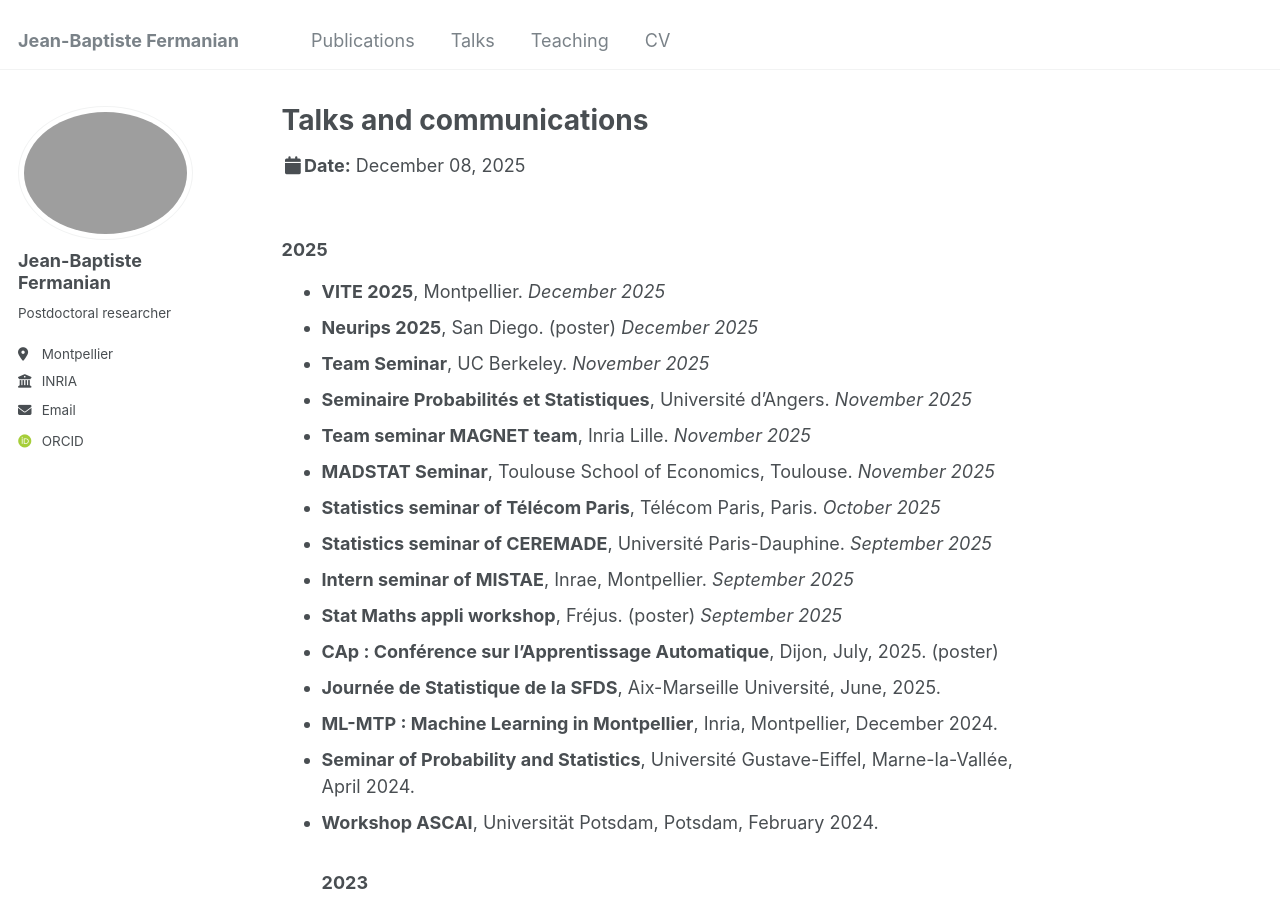
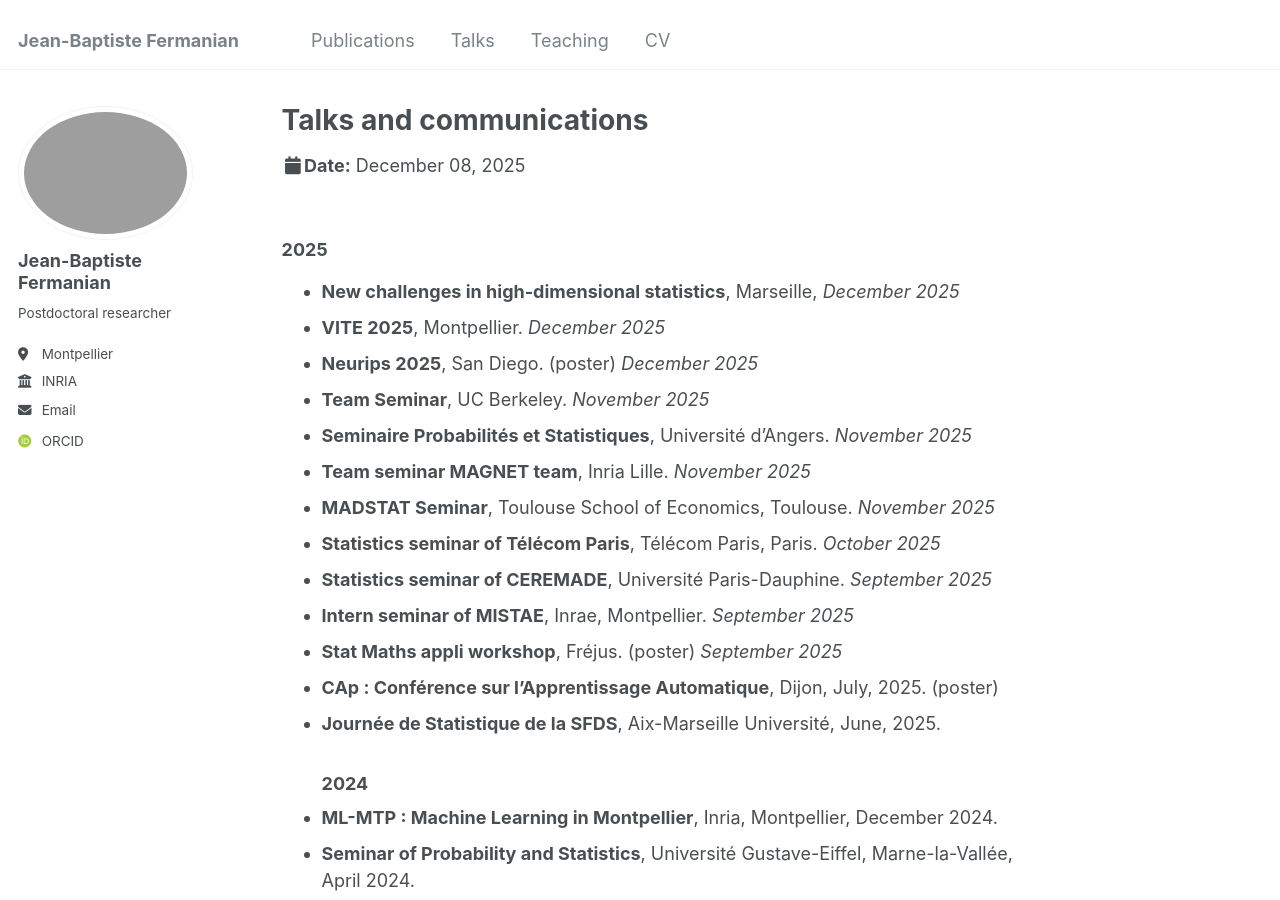
Before and after one commit to jeanbaptistefermanian/jeanbaptistefermanian.github.io, a Jekyll site: the page built from _talks/talks.md, in a window 1280 px wide and 900 px high. Built offline with Jekyll 4.4.1, drawn with Linux system fonts in a browser that asks for light colours; some web fonts are replaced.

Commit message:
add years in talks

```diff
--- a/_talks/talks.md
+++ b/_talks/talks.md
@@ -7,6 +7,7 @@ redirect_from:
 ---
 
 ### 2025
+- **New challenges in high-dimensional statistics**, Marseille, *December 2025*
 - **VITE 2025**, Montpellier. *December 2025*
 - **Neurips 2025**, San Diego. (poster) *December 2025*
 - **Team Seminar**, UC Berkeley. *November 2025*
@@ -19,6 +20,7 @@ redirect_from:
 - **Stat Maths appli workshop**, Fréjus. (poster) *September 2025*
 - **CAp : Conférence sur l'Apprentissage Automatique**, Dijon, July, 2025. (poster)
 - **Journée de Statistique de la SFDS**, Aix-Marseille Université, June, 2025.
+### 2024
 - **ML-MTP : Machine Learning in Montpellier**, Inria, Montpellier, December 2024.
 - **Seminar of Probability and Statistics**, Université Gustave-Eiffel, Marne-la-Vallée, April 2024.
 - **Workshop ASCAI**, Universität Potsdam, Potsdam, February 2024.
```
